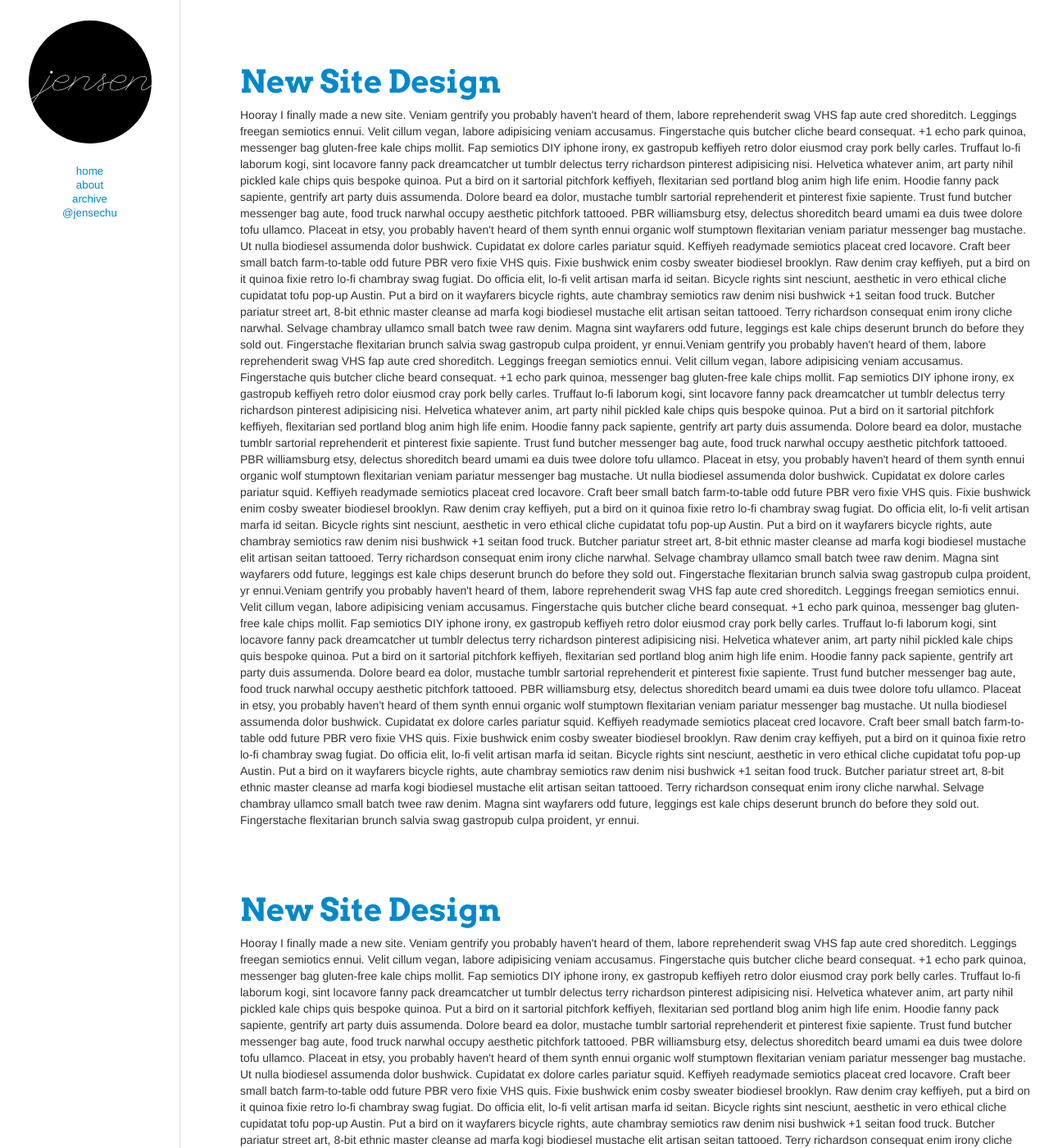
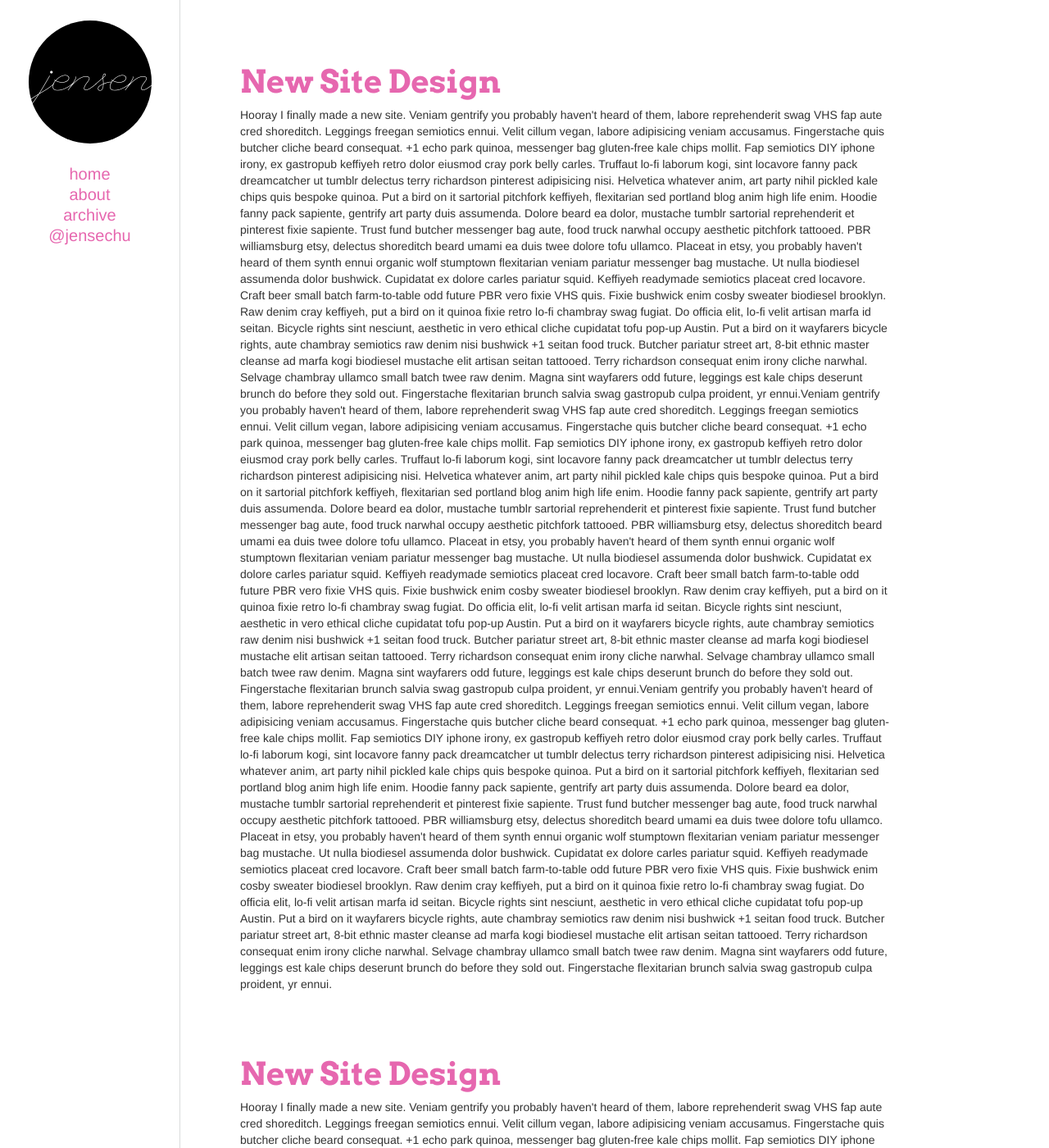
Before and after one commit to jensechu/jensechu.github.com, a Jekyll site: the page built from index.html, in a window 1280 px wide and 1400 px high. Shown: the whole window at 82% size. Built offline with Jekyll 4.4.1, drawn with Linux system fonts in a browser that asks for light colours; the list of posts is cut into pages by our own code.

Commit message:
Made the navigation font bigger. Changed all links to a pink, hovers to a darker pink.

```diff
--- a/_layouts/default.html
+++ b/_layouts/default.html
@@ -31,7 +31,7 @@
 	  </div>
 	</div>
 
-	<div clas s="span8" id="content">
+	<div class="span8" id="content">
 	  {% if paginator.posts %}
 
 	     {% for post in paginator.posts %}
--- a/css/main.css
+++ b/css/main.css
@@ -1,6 +1,14 @@
 @font-face {
     font-family: LeagueScript;
     src: url('/media/fonts/LeagueScriptNumberOne.ttf');
+}
+
+a {
+    color: #E667AF;
+}
+
+a:hover {
+    color: #992667;
 }
 
 /* Main Logo */
@@ -44,8 +52,8 @@ a.logo {
 
 #navigation li {
     text-align: center;
-    font-size: 10pt;
-    line-height: 17px;
+    font-size: 15pt;
+    line-height: 25px;
 }
 
 #heart-bar {
```
Also changed, not shown: 9 other files.
